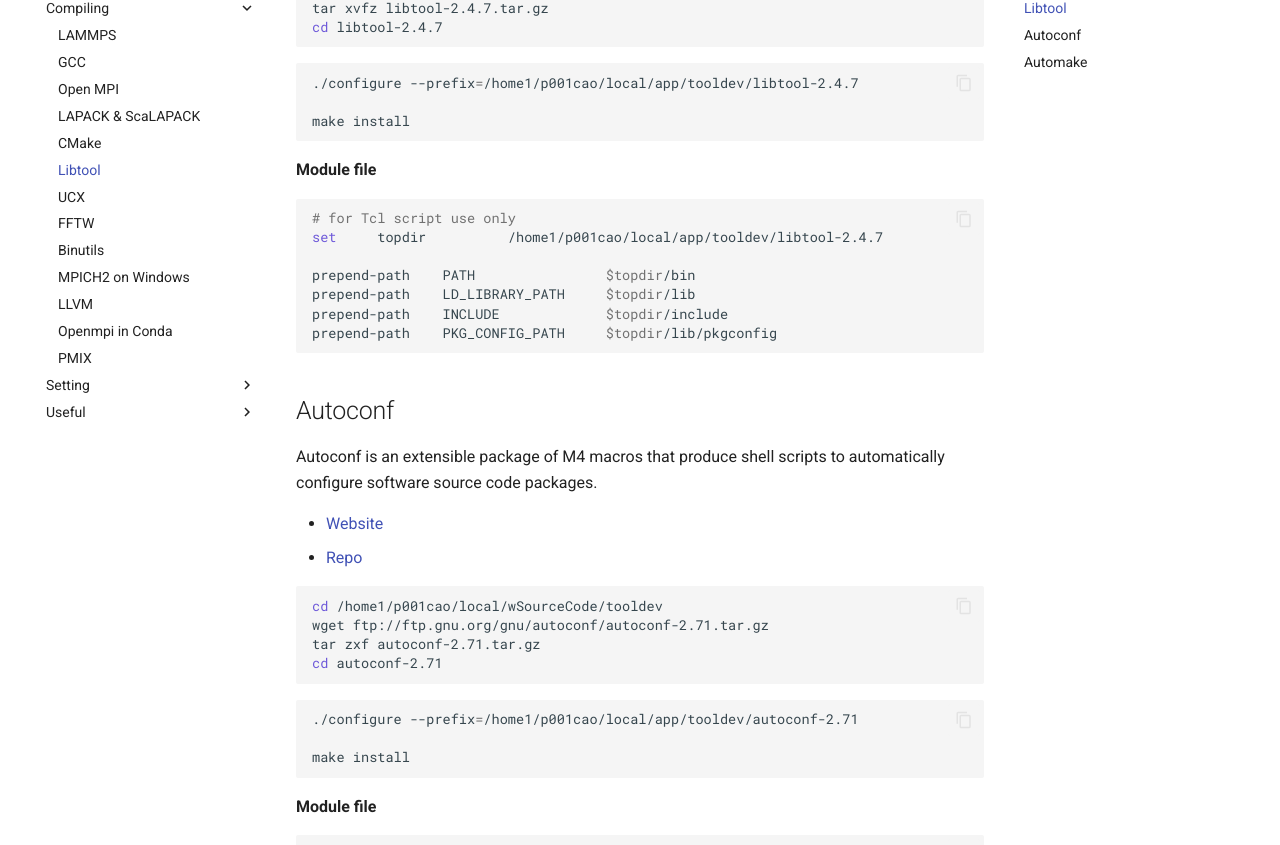
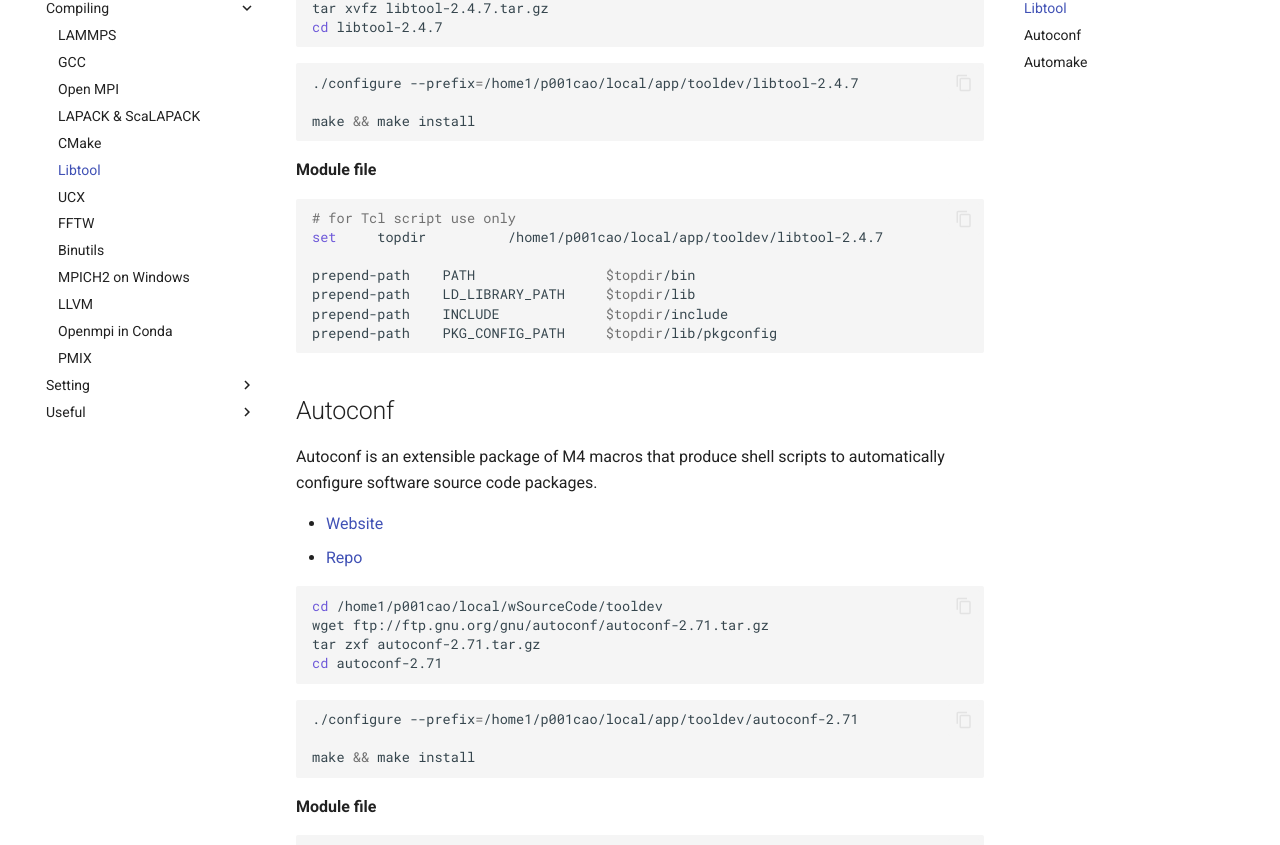
Before and after one commit to thangckt/thangckt.github.io, an MkDocs documentation site: the page built from docs/cluster/compiling/Libtool.md, in a window 1280 px wide and 1400 px high, scrolled down 467 px. Shown: the part 148-993 px from the top of the window. Built offline with MkDocs 1.6.1 and Material for MkDocs 9.7.7, drawn with Linux system fonts in a browser that asks for light colours; the version menu is left out.

Commit message:
Update Libtool.md

````diff
--- a/docs/cluster/compiling/Libtool.md
+++ b/docs/cluster/compiling/Libtool.md
@@ -30,7 +30,7 @@ cd libtool-2.4.7
 ```sh
 ./configure --prefix=/home1/p001cao/local/app/tooldev/libtool-2.4.7
 
-make install
+make && make install
 ```
 
 **Module file**
@@ -62,7 +62,7 @@ cd autoconf-2.71
 ```sh
 ./configure --prefix=/home1/p001cao/local/app/tooldev/autoconf-2.71
 
-make install
+make && make install
 ```
 
 **Module file**
@@ -98,7 +98,7 @@ module load tooldev/autoconf-2.71
 ```sh
 ./configure --prefix=/home1/p001cao/local/app/tooldev/automake-1.16.5
 
-make install
+make && make install
 ```
 
 usage:
````
